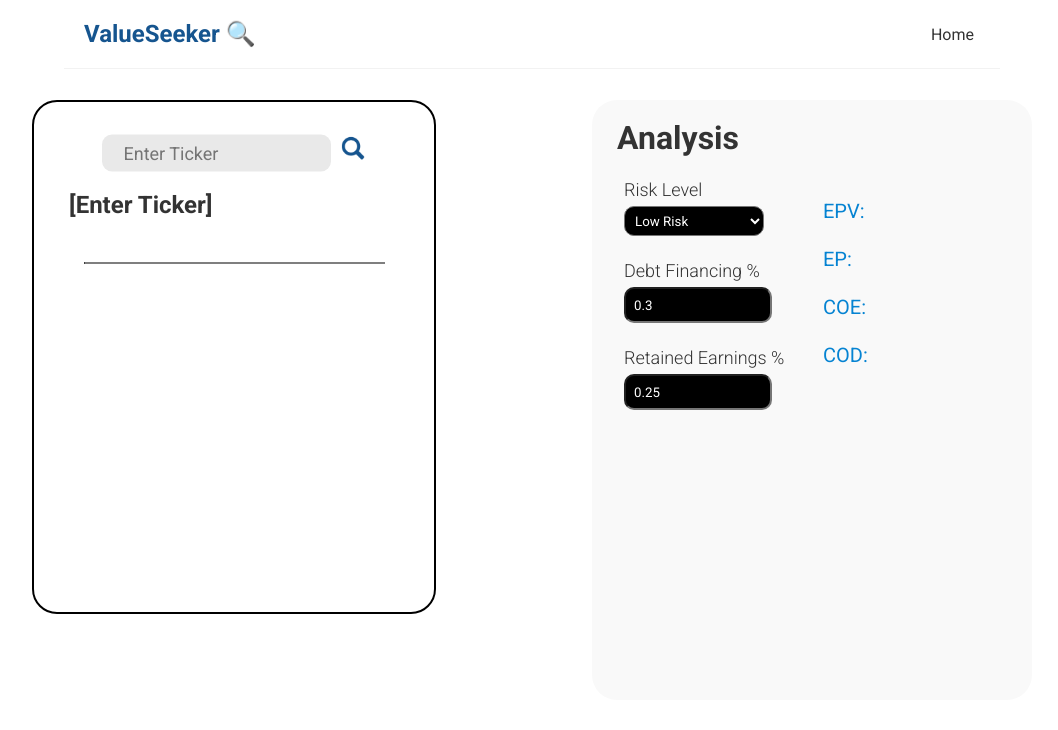
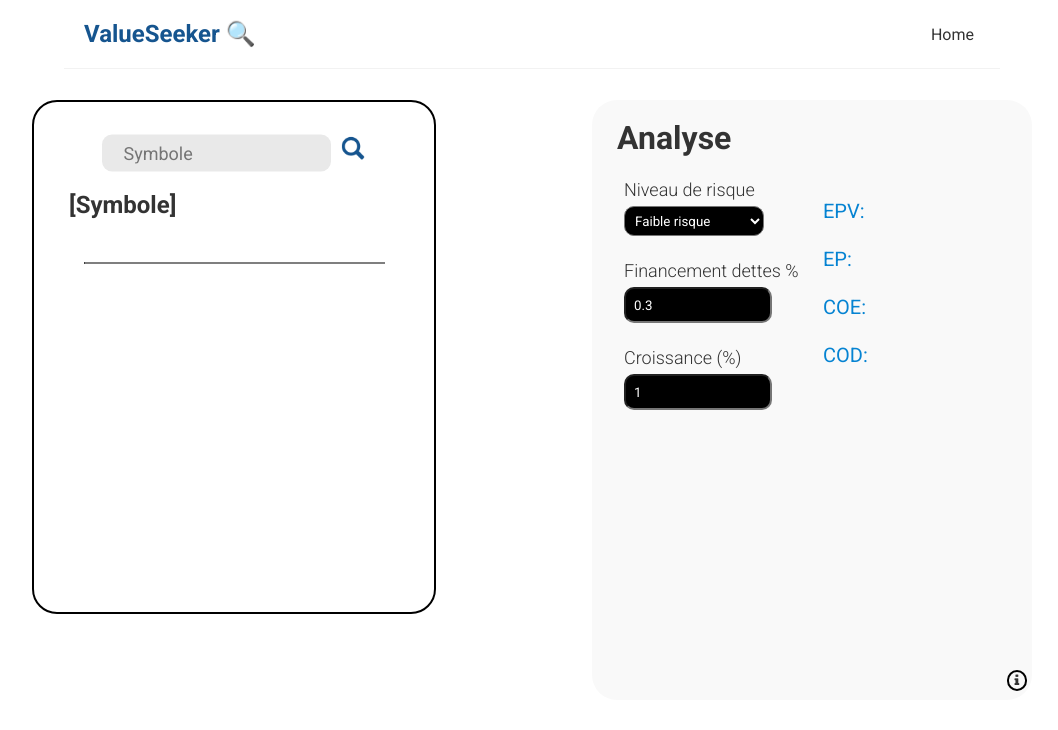
Before and after one commit to ValueSeeker/value-seeker, a React (Create React App) app: page / in a window 1280 px wide. Shown: the top 730 px of the page, without its empty margins (108-1166 px from the left). Built offline with nearby package versions, Linux system fonts and the light colour scheme; no server answers.

Commit message:
Automated Retained Earnings Calculation

```diff
--- a/public/index.html
+++ b/public/index.html
@@ -25,6 +25,7 @@
       Learn how to configure a non-root public URL by running `npm run build`.
     -->
     <title>ValueSeeker</title>
+    <link rel="stylesheet" href="https://cdnjs.cloudflare.com/ajax/libs/font-awesome/4.7.0/css/font-awesome.min.css">
   </head>
   <body>
     <noscript>You need to enable JavaScript to run this app.</noscript>
--- a/src/Home.js
+++ b/src/Home.js
@@ -39,8 +39,9 @@ const Home = () => {
     const [risk, setRisk] = useState('Low Risk');
     const [debtFin, setDebtFin] = useState(0.3);
     const [equityFin, setEquityFin] = useState(0.7);
-    const [growthRet, setGrowthRet] = useState(0.25);
-    const [name, setName] = useState('[Enter Ticker]');
+    const [growthRet, setGrowthRet] = useState(1);
+    const [earnRet, setEarnRet] = useState(0);
+    const [name, setName] = useState('[Symbole]');
     const [price, setPrice] = useState('');
     const [exchange, setExchange] = useState('');
     const [percentageC, setPercentageC] = useState('');
@@ -52,6 +53,7 @@ const Home = () => {
     const [chartData, setChartData] = useState({})
     const [epvValue, setEpvValue] = useState(0);
     const [marketCap, setMarketCap] = useState(0);
+    const [showInfo, setShowInfo] = useState(1);
 
     // const newArr = new Array(2);
     // const {data: price, error1, isPending1} = useFetch("https://financialmodelingprep.com/api/v3/quote-short/"+ticker+"?apikey="+api_key);
@@ -59,6 +61,7 @@ const Home = () => {
     const {data: historical, error2, isPending2} = useFetch("https://financialmodelingprep.com/api/v3/historical-price-full/"+ticker+"?from="+start+"&to="+today+"&apikey="+api_key);
     const {data: incomeStatement, error3, isPending3} = useFetch("https://financialmodelingprep.com/api/v3/income-statement/"+ticker+"?limit=5&apikey="+api_key);
     const {data: cashFlow, error4, isPending4} = useFetch("https://financialmodelingprep.com/api/v3/cash-flow-statement/"+ticker+"?limit=5&apikey="+api_key);
+    const {data: balanceSheet, error5, isPending5} = useFetch("https://financialmodelingprep.com/api/v3/balance-sheet-statement/"+ticker+"?limit=5&apikey="+api_key);
 
     const handleSubmit = (e) => {
         e.preventDefault();
@@ -68,8 +71,11 @@ const Home = () => {
 
         console.log("Submitted")
 
+        var retEarn = ((balanceSheet[0]["retainedEarnings"] - balanceSheet[1]["retainedEarnings"])/incomeStatement[0]["netIncome"]);
+        setEarnRet(retEarn);
+
         if (Object.keys(info).length === 0) {
-            setName("[Invalid Ticker]");
+            setName("[Symbole Invalide]");
             setPrice("");
             setExchange("");
             setPercentageC("")
@@ -100,7 +106,7 @@ const Home = () => {
         var estimatedEBIT = avgRevenue*avgOperatingMargin;
         estimatedEBIT *= (1-avgRateOfTax);
         var estimatedEBITDA = cashFlow[0]["depreciationAndAmortization"] + estimatedEBIT;
-        estimatedEBITDA*=(1-growthRet);
+        estimatedEBITDA*=(1-(retEarn*growthRet));
 
         // console.log(costOfDebt[risk])
         var EPV = estimatedEBITDA / (costOfDebtDict[risk]*debtFin+costOfEquityDict[risk]*(1-debtFin));
@@ -128,6 +134,11 @@ const Home = () => {
         console.log(chartData)
     }
 
+    function infoClick(e) {
+        console.log("Clicked");
+        setShowInfo(!showInfo);
+    }
+
     return (
         <div className="home">
             <div className="centerbox">
@@ -139,7 +150,7 @@ const Home = () => {
                                 required
                                 value={ticker}
                                 onChange={(e) => setTicker(e.target.value)}
-                                placeholder="Enter Ticker"
+                                placeholder="Symbole"
                                 className="tickersearch"
                             />
                             <button className="searchbutton" >
@@ -189,9 +200,13 @@ const Home = () => {
 
                     </div>
                 </div>
-                <div className="infobox">
+
+                {
+                    showInfo ? <div className="infobox">
                     <br/>
-                    <h1 className="analysisheading">Analysis</h1>
+                    <div className="analysisheadingdiv">
+                        <h1 className="analysisheading">Analyse</h1>
+                    </div>
                     <br/>
                     <table>
                             <tr>
@@ -201,18 +216,18 @@ const Home = () => {
                                 <td>
                                     <div className="infoboxseperatorfirst">
                                         <form>
-                                            <p className="settingslabel">Risk Level</p>
+                                            <p className="settingslabel">Niveau de risque</p>
                                             <select
                                                 value={risk}
                                                 className="settingsbox"
                                                 onChange={(e) => setRisk(e.target.value)}>
-                                                <option value="Low Risk" className="options">Low Risk</option>
-                                                <option value="Medium Risk" className="options">Medium Risk</option>
-                                                <option value="High Risk" className="options">High Risk</option>
+                                                <option value="Low Risk" className="options">Faible risque</option>
+                                                <option value="Medium Risk" className="options">Moyen risque</option>
+                                                <option value="High Risk" className="options">Haute risque</option>
                                             </select>
                                             <br/>
                                             <br/>
-                                            <p className="settingslabel">Debt Financing %</p>
+                                            <p className="settingslabel">Financement dettes %</p>
                                             <input
                                                 type="text"
                                                 className="settingsbox"
@@ -223,7 +238,7 @@ const Home = () => {
                                             />
                                             <br/>
                                             <br/>
-                                            <p className="settingslabel">Retained Earnings %</p>
+                                            <p className="settingslabel">Croissance (%)</p>
                                             <input
                                                 type="text"
                                                 className="settingsbox"
@@ -270,7 +285,19 @@ const Home = () => {
                         </div>
                     }
 
+
+
+                    <div className="infobuttondiv"> <button className="infobutton" onClick={infoClick}><i class="fa fa-info"></i></button> </div>
+
+                </div> : <div className="infobox">
+                    <div className="closebuttondiv">
+                        <button className="closebutton" onClick={infoClick}><p>X</p></button>
+                    </div>
                 </div>
+                }
+
+
+
             </div>
         </div>
      );
--- a/src/index.css
+++ b/src/index.css
@@ -126,6 +126,41 @@ br
   width: 28px;
   height: 28px;
 }
+.infobuttondiv{
+  right:0;
+  bottom:0;
+  /* background-color: #c91a1a; */
+  position: absolute;
+  width: 30px;
+  height: 30px;
+  align-items: center;
+}
+.infobutton{
+  background-color: #ffffff00;
+  border: 2px solid #000000;
+  border-radius: 100%;
+}
+.infobutton:hover{
+  border: 2px solid #16558f;
+  cursor: pointer;
+}
+.closebuttondiv{
+  right:0;
+  top:0;
+  position:absolute;
+  width:30px;
+  height: 30px;
+  align-items: center;
+}
+.closebutton{
+  margin-top: 15%;
+  background-color: #ffffff00;
+  border: 0px solid #000000;
+  border-radius: 100%;
+}
+.closebutton:hover{
+  background-color: #95bbd3;
+}
 
 ::placeholder {
 
@@ -154,6 +189,10 @@ br
   position: relative;
   /* box-shadow: 0px 0px 10px #b8e3ff */
 }
+.searchbox:hover {
+  background-color: #f9f9f9;
+  border: 2px solid #5d5d5d;
+}
 .infobox {
   float: right;
   width: 440px;
@@ -162,6 +201,9 @@ br
   /* position: center; */
   border-radius: 25px;
 
+}
+.infobox:hover {
+  background-color: #f5f5f5;
 }
 .displaypart {
   /* background-color: orange; */
@@ -193,6 +235,9 @@ br
   margin-top: 6px;
   text-indent: 6px;
 }
+.settingsbox:hover {
+  cursor: pointer;
+}
 .spacing{
   width: 25px;
   height: 1px;
```
